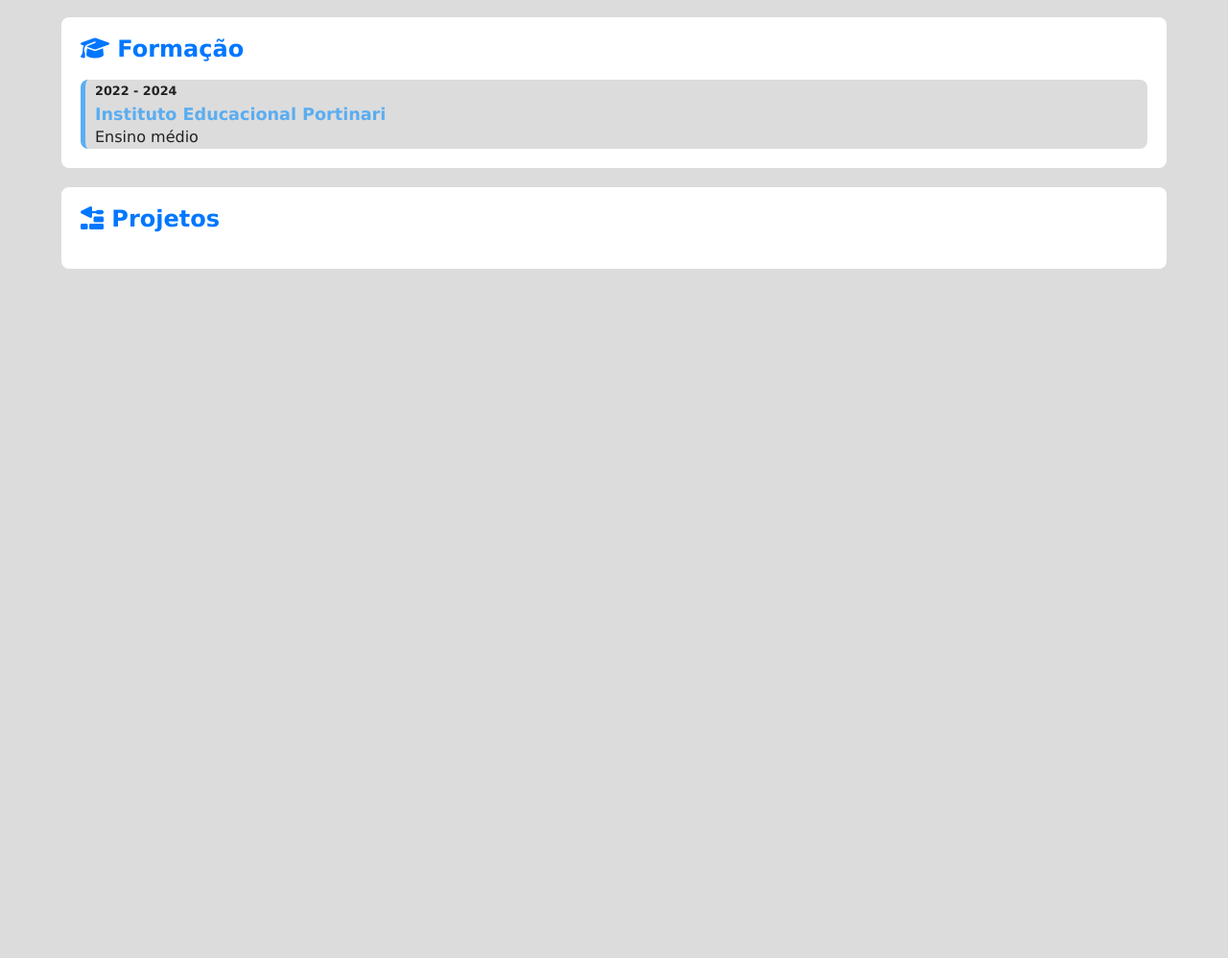
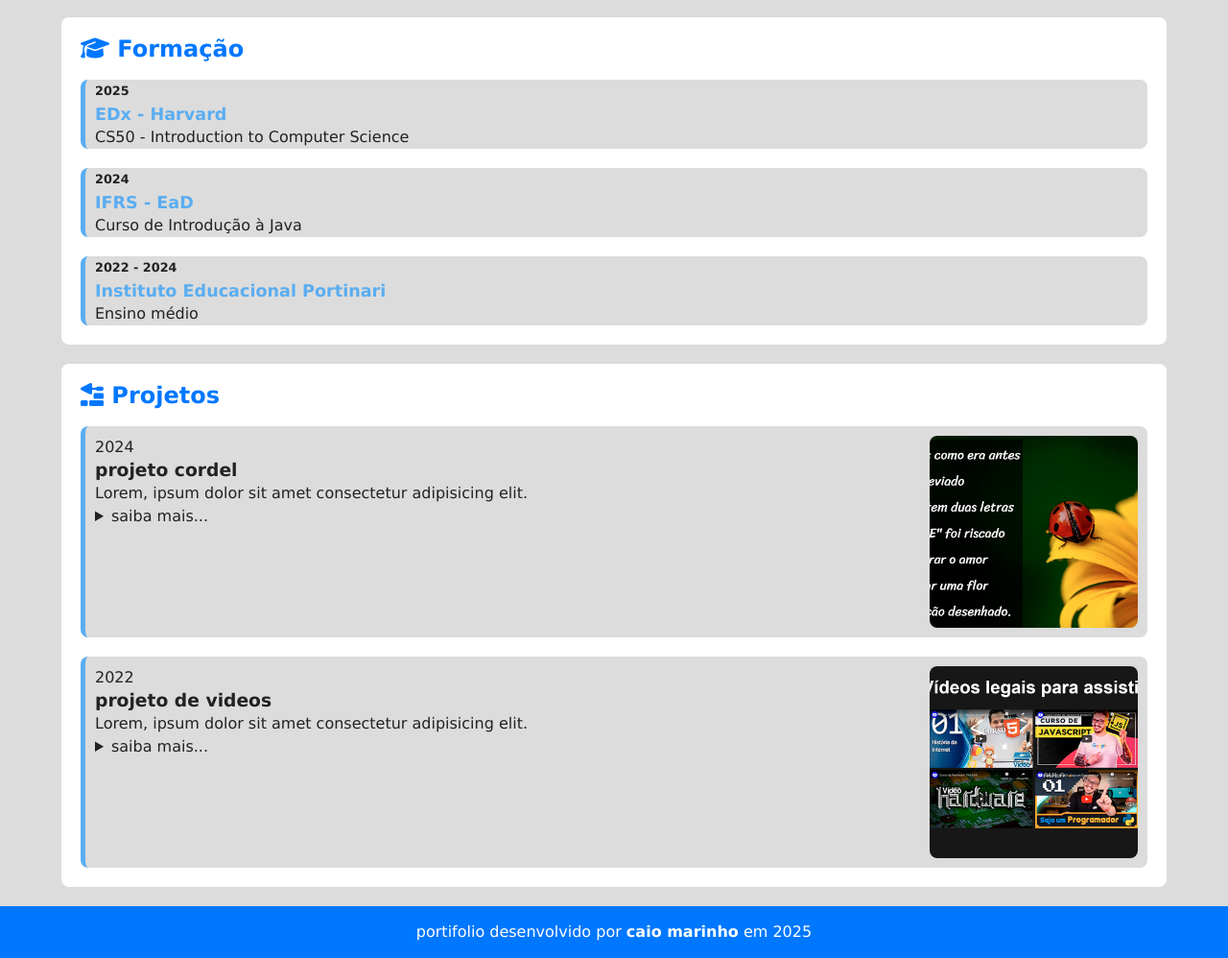
Before and after one commit to caio-sdm/Portifolio, a plain HTML site: page docs/index.html in a window 1280 px wide. Shown: the part 1455-2453 px from the top of the page at 96% size. Before the commit the page ends 1755 px from the top, so only its background shows below. Drawn offline with Linux system fonts and the light colour scheme.

Commit message:
projetos e footer

```diff
--- a/docs/estilos/style.css
+++ b/docs/estilos/style.css
@@ -20,7 +20,7 @@
   --texto: #222222;
   --texto-inverso: #ffffff;
   --destaque: #0077ff;
-  --destaque-inverso: #5aadf1;
+  --destaque-inverso: #5aadf1; /* original: #66bbff */
   --fundo-card: #ffffff;
 }
 
@@ -190,7 +190,7 @@ article h2{
   border-radius: 8px;
   border-left: 5px solid var(--destaque-inverso);
   padding-left: 10px;
-  transition: border-width .5s, border-color .5s;
+  transition: .5s;
 }
 
 #formacao-container .curso:hover{
@@ -216,8 +216,71 @@ article h2{
   transition: color .5s;
 }
 
+#projeto-container{
+  display: flex;
+  flex-direction: column-reverse;
+  gap: 20px;
+}
+
+#projeto-container .projeto{
+  display: flex;
+  flex-direction: column;
+  gap: 15px;
+  background-color: var(--fundo-principal);
+  padding: 10px;
+  border-radius: 8px;
+  border-left: 5px solid var(--destaque-inverso);
+  transition: .5s;
+}
+
+#projeto-container .projeto:hover{
+  border-left-width: 15px;
+  cursor: pointer;
+  border-color: var(--destaque);
+}
+
+#projeto-container .foto{
+  width: 100%;
+  aspect-ratio: 16/9;
+  object-fit: cover;
+  overflow: hidden;
+  border-radius: 8px;
+}
+
+footer{
+  background-color: var(--destaque);
+  color: var(--texto-inverso);
+  text-align: center;
+  padding: 15px;
+}
+
+footer a{
+  text-decoration: none;
+  color: var(--texto-inverso);
+  font-weight: bold;
+  transition: .1s;
+}
+
+footer a:hover{
+  color: var(--destaque-inverso);
+  text-decoration: underline;
+}
+
 @media screen and (min-width: 768px){
   #skill-container{
     grid-template-columns: 1fr 1fr;
   }
+
+  #projeto-container .projeto{
+    flex-direction: row-reverse;
+    justify-content: space-between;
+  }
+  #projeto-container .info{
+    max-width: 80%;
+  }
+  #projeto-container .foto{
+    aspect-ratio: 1/1;
+    max-width: 20%;
+    max-height: 200px;
+  }
 }
--- a/docs/index.html
+++ b/docs/index.html
@@ -116,18 +116,58 @@
                         <h3 class="instituicao">Instituto Educacional Portinari</h3>
                         <p class="titulacao">Ensino médio</p>
                     </div>
+                    <div class="curso">
+                        <p class="periodo">2024</p>
+                        <h3 class="instituicao">IFRS - EaD</h3>
+                        <p class="titulacao">Curso de Introdução à Java</p>
+                    </div>
+                    <div class="curso">
+                        <p class="periodo">2025</p>
+                        <h3 class="instituicao">EDx - Harvard</h3>
+                        <p class="titulacao"> CS50 - Introduction to Computer Science</p>
+                    </div>
                 </div>
 
             </article> <!-- fim article formacao -->
 
             <article id="projetos">
                 <h2><i class="fa-solid fa-trowel-bricks"></i> Projetos</h2>
+
+                <div id="projeto-container">
+                    <div class="projeto">
+                        <img src="imagens/projeto-01-videos.jpg" alt="projeto 1" class="foto">
+                        <div class="projeto-info">
+                            <p class="periodo">2022</p>
+                            <h3 class="titulo">projeto de videos</h3>
+                            <p>Lorem, ipsum dolor sit amet consectetur adipisicing elit.</p>
+                            <details class="descricao">
+                                <summary>saiba mais...</summary>
+                                <p>Lorem, ipsum dolor sit amet consectetur adipisicing elit. Qui ullam blanditiis dolor beatae ut dicta nihil? Tenetur officia architecto repudiandae nemo esse ipsa illum itaque doloribus vitae nisi? Voluptatum, corrupti!</p>
+                            </details>
+                        </div>
+                    </div>
+
+                    <div class="projeto">
+                        <img src="imagens/projeto-02-cordel.jpg" alt="projeto 2" class="foto">
+                        <div class="projeto-info">
+                            <p class="periodo">2024</p>
+                            <h3 class="titulo">projeto cordel</h3>
+                            <p>Lorem, ipsum dolor sit amet consectetur adipisicing elit.</p>
+                            <details class="descricao">
+                                <summary>saiba mais...</summary>
+                                <p>Lorem, ipsum dolor sit amet consectetur adipisicing elit. Qui ullam blanditiis dolor beatae ut dicta nihil? Tenetur officia architecto repudiandae nemo esse ipsa illum itaque doloribus vitae nisi? Voluptatum, corrupti!</p>
+                            </details>
+                        </div>
+                    </div>
+                </div>
             </article> <!-- fim article projetos -->
         </section>
     </main>
 
     <footer>
-
+        portifolio desenvolvido por <a href="#" target="_blank"
+        rel="nofollow">caio marinho</a> em 2025
+        <!-- link do github -->
     </footer>
 
 
```
